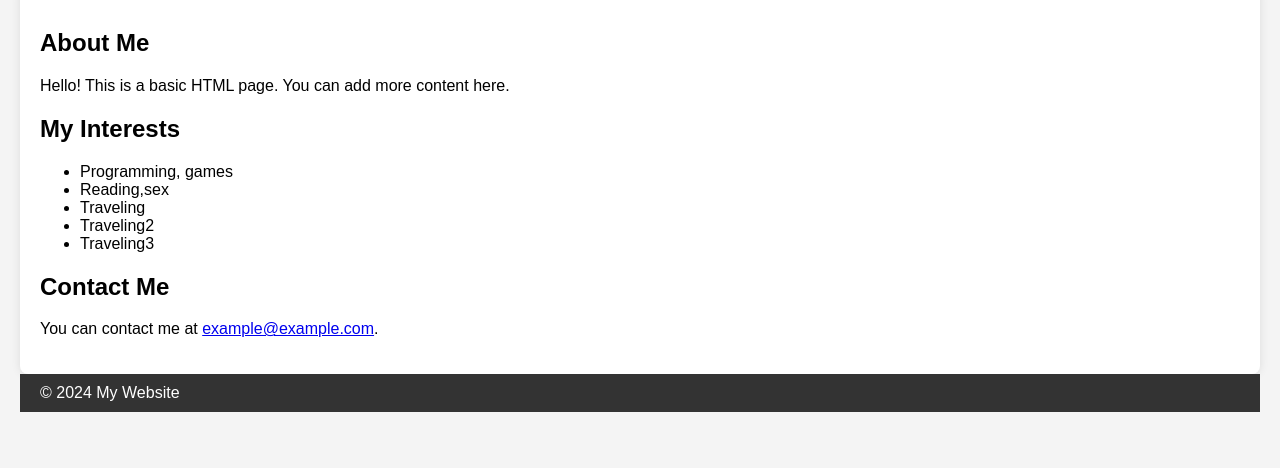
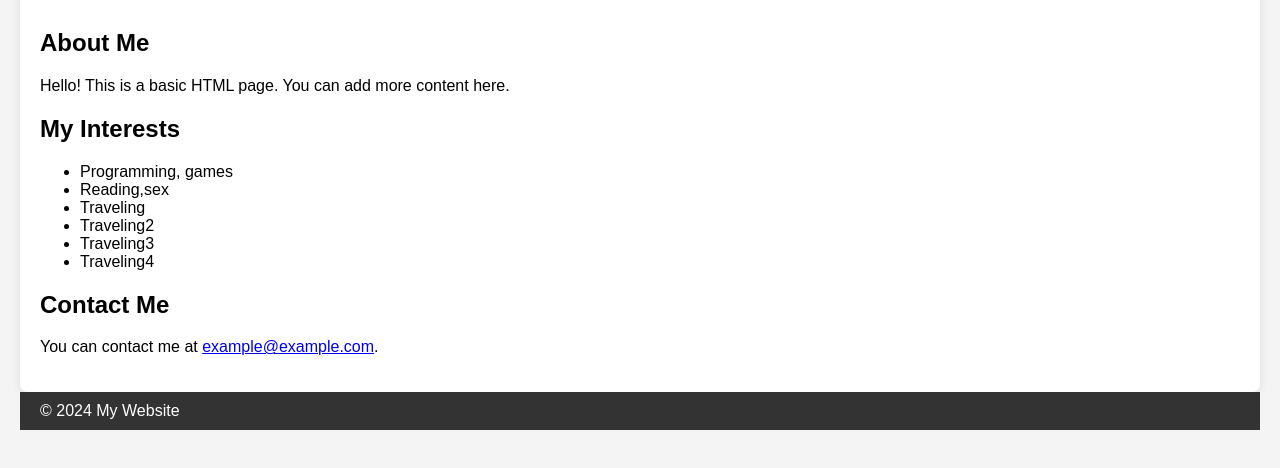
Before and after one commit to zeeglyismail/myfirstrepoismail, a plain HTML site: page index.html in a window 1280 px wide. Shown: the part 88-556 px from the top of the page. Drawn offline with Linux system fonts and the light colour scheme.

Commit message:
added traveling 4

```diff
--- a/index.html
+++ b/index.html
@@ -41,6 +41,7 @@
             <li>Traveling</li>
             <li>Traveling2</li>
             <li>Traveling3</li>
+            <li>Traveling4</li>
         </ul>
         <h2>Contact Me</h2>
         <p>You can contact me at <a href="mailto:example@example.com">example@example.com</a>.</p>
```
